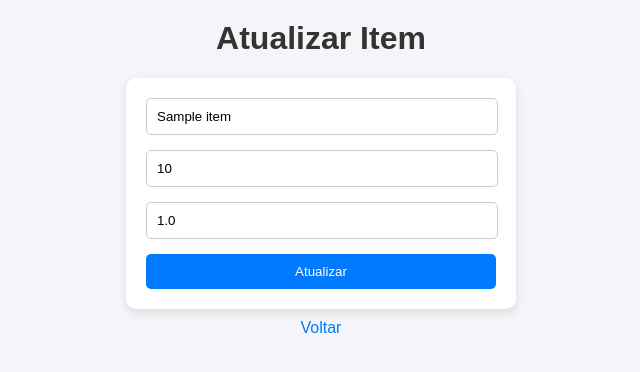
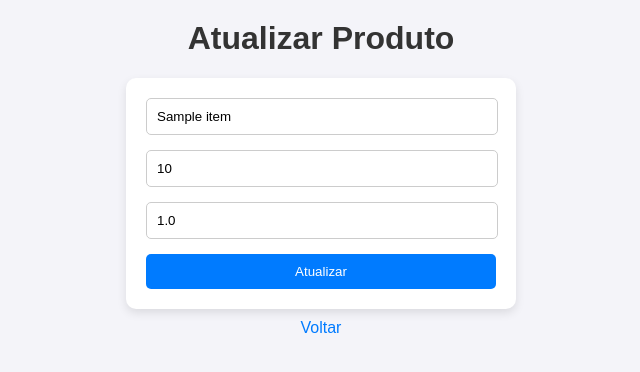
Before and after one commit to yRapha/Projeto_Impacta, a Flask app: page /update/1 in a window 1280 px wide. Shown: the top 372 px of the page, without its empty margins (319-959 px from the left). Run offline with Flask 3, Linux system fonts and the light colour scheme; tables that the repository leaves empty hold one stand-in row (values such as "Sample post"); some libraries are stand-ins or nearby versions.

Commit message:
Update update.html
Atualizando Título

```diff
--- a/templates/update.html
+++ b/templates/update.html
@@ -7,7 +7,7 @@
     <link rel="stylesheet" href="{{ url_for('static', filename='update_product.css') }}">
 </head>
 <body>
-    <h1>Atualizar Item</h1>
+    <h1>Atualizar Produto</h1>
 
     <form action="{{ url_for('update_item', id=item.id) }}" method="post">
         <input type="text" name="nome" value="{{ item.nome }}" required>
```
